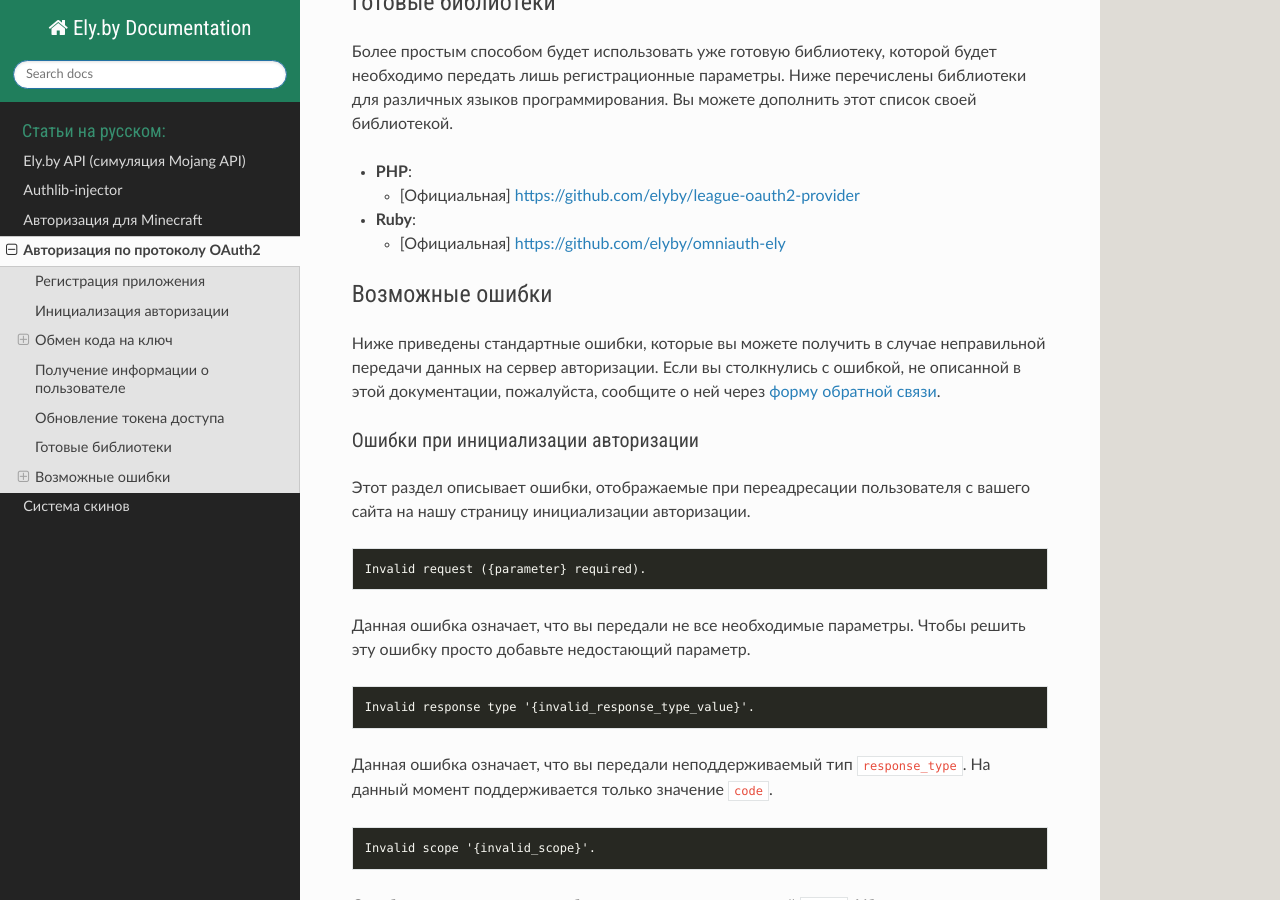
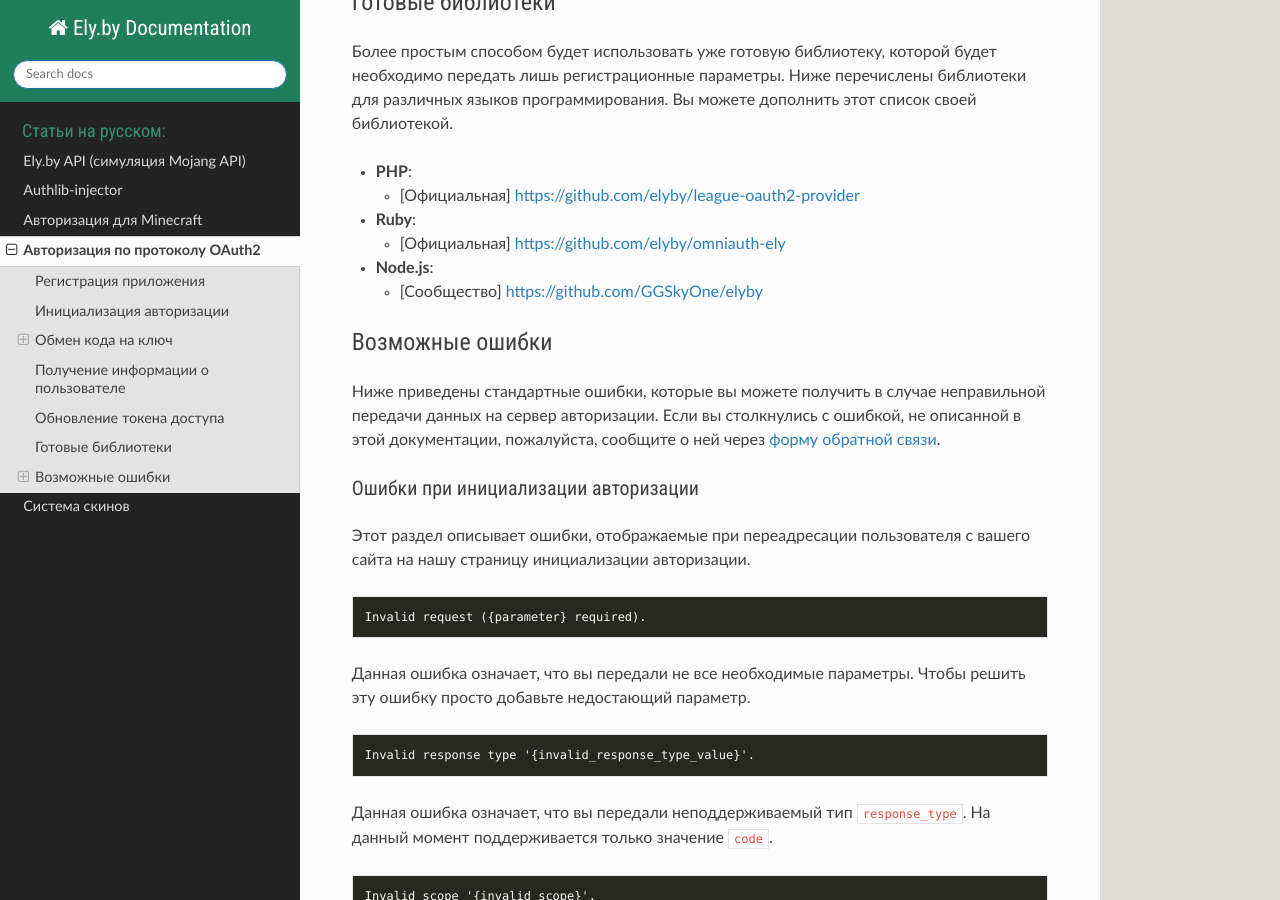
Before and after one commit to elyby/docs, a Sphinx documentation site: the page built from source/oauth.rst, in a window 1280 px wide and 900 px high, scrolled down 5812 px. Built offline with Sphinx 7.4.7 and the Read the Docs theme 2.0.0, drawn with Linux system fonts in a browser that asks for light colours.

Commit message:
Suggest community Node.js library for Ely.by API (#21)
* Suggest my npm library

Suggest my npm library as an unofficial library for ely.by for node.js

* Fix link

---------

Co-authored-by: ErickSkrauch <erickskrauch@yandex.ru>

```diff
--- a/source/oauth.rst
+++ b/source/oauth.rst
@@ -284,6 +284,10 @@
 
   - [Официальная] https://github.com/elyby/omniauth-ely
 
+* **Node.js**:
+
+  - [Сообщество] https://github.com/GGSkyOne/elyby
+
 Возможные ошибки
 ================
 
```
